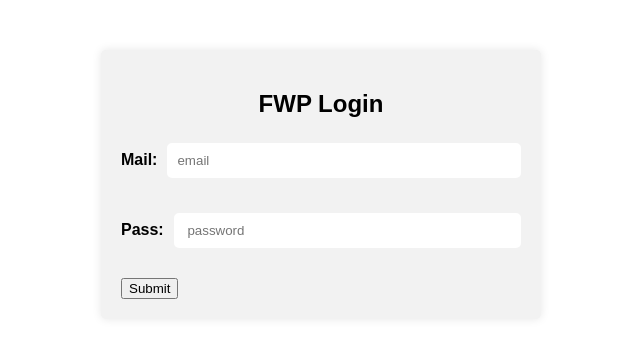
After one commit to Radu-A/freelance-webpage-project, a web app: file public/test02.html in a window 1280 px wide. The commit adds this page. Shown: the top 358 px of the page, without its empty margins (319-959 px from the left). Run offline with its HTML, style and script files only (its server is not run), Linux system fonts and the light colour scheme; some libraries are stand-ins or nearby versions.

Commit message:
committeando para mergear

```diff
--- a/package.json
+++ b/package.json
@@ -9,7 +9,7 @@
     "dev": "nodemon app.js"
   },
   "dependencies": {
-    "dotenv": "^16.2.0",
+    "dotenv": "^16.3.1",
     "express": "^4.18.2",
     "jest": "^29.5.0",
     "mongoose": "^7.3.0",
--- /dev/null
+++ b/public/script.js
@@ -0,0 +1,6 @@
+//LOGUEARSE CON GOOGLE
+function onSignIn(googleUser) {
+	var id_token = googleUser.getAuthResponse().id_token;
+	// Enviar el token al servidor para verificar la autenticación
+    // ...
+}
--- /dev/null
+++ b/public/styles.css
@@ -0,0 +1,78 @@
+body {
+	margin: 0;
+	padding: 0;
+	font-family: sans-serif;
+}
+
+form {
+	background-color: #f2f2f2;
+	padding: 20px;
+	border-radius: 5px;
+	box-shadow: 0px 0px 10px rgba(0, 0, 0, 0.1);
+	width: 90%;
+	max-width: 400px;
+	margin: auto;
+	margin-top: 50px;
+}
+
+form h2 {
+	text-align: center;
+	margin-bottom: 20px;
+}
+
+form label {
+	display: block;
+	margin-bottom: 10px;
+	font-weight: bold;
+}
+
+.form-group {
+	display: flex;
+	flex-direction: column;
+	margin-bottom: 20px;
+}
+
+.form-group label {
+	margin-bottom: 5px;
+}
+
+.form-group input[type="email"],
+.form-group input[type="password"] {
+	padding: 10px;
+	border-radius: 5px;
+	border: none;
+	margin-top: 5px;
+	margin-bottom: 10px;
+	width: calc(100% - 20px);
+}
+
+.form-group button[type="submit"] {
+	background-color: #333;
+	color: #fff;
+	padding: 10px 20px;
+	border-radius: 5px;
+	border: none;
+	cursor: pointer;
+	width: calc(100% - 20px);
+}
+
+.g-signin2 {
+	margin-top:auto; /* Mueve el botón hacia abajo */
+	margin-left:auto; /* Centra el botón horizontalmente */
+	margin-right:auto; /* Centra el botón horizontalmente */
+}
+
+@media screen and (min-width: 768px) {
+	form {
+		width: 400px;
+	}
+
+	.form-group {
+        flex-direction: row;
+        align-items:center
+    }
+
+    .form-group label {
+        margin-right:10px
+    }
+}
--- /dev/null
+++ b/public/test02.html
@@ -0,0 +1,43 @@
+<!DOCTYPE html>
+<html>
+  <head>
+    <title>FWP LOGIN</title>
+    <meta name="viewport" content="width=device-width, initial-scale=1" />
+    <link rel="stylesheet" type="text/css" href="styles.css" />
+    <script src="https://apis.google.com/js/platform.js" async defer></script>
+    <meta name="google-signin-client_id" content="TU_CLIENT_ID_DE_GOOGLE" />
+  </head>
+  <body>
+    <form>
+      <h2>FWP Login</h2>
+
+      <article class="g-signin2" data-onsuccess="onSignIn"></article>
+
+      <article class="form-group">
+        <label for="email">Mail:</label>
+        <input
+          type="email"
+          id="email"
+          name="email"
+          placeholder="email"
+          required
+        />
+      </article>
+
+      <article class="form-group">
+        <label for="password">Pass:</label>
+        <input
+          type="password"
+          id="password"
+          name="password"
+          placeholder=" password"
+          required
+        />
+      </article>
+
+      <button type="submit">Submit</button>
+    </form>
+
+    <script src="script.js"></script>
+  </body>
+</html>
--- a/routes/apiRoutes.js
+++ b/routes/apiRoutes.js
@@ -24,4 +24,4 @@ apiRouter.delete("/project", apiController.deleteProject); // Delete a project f
 apiRouter.delete("/favs", apiController.deleteFavorite); // Delete user's favorite project from DDBB (user)
 
 
-module.exports = indexRouter;
+module.exports = apiRouter;
--- a/routes/indexRoutes.js
+++ b/routes/indexRoutes.js
@@ -4,6 +4,7 @@ const indexController = require ('../controllers/indexController');
 
 //GETs
 // Users and admin
+indexRouter.get("/", indexController.getIndexView);
 indexRouter.get("/user", indexController.getIndexView);
 indexRouter.get("/signup", indexController.getSignUpView);
 indexRouter.get("/login", indexController.getLoginView);
```
Also changed, not shown: views/index.pug (+11 -11 lines), views/login.pug (+31 -0 lines), views/profile.pug (renamed from README.md, +11 -9 lines), 1 other file.
